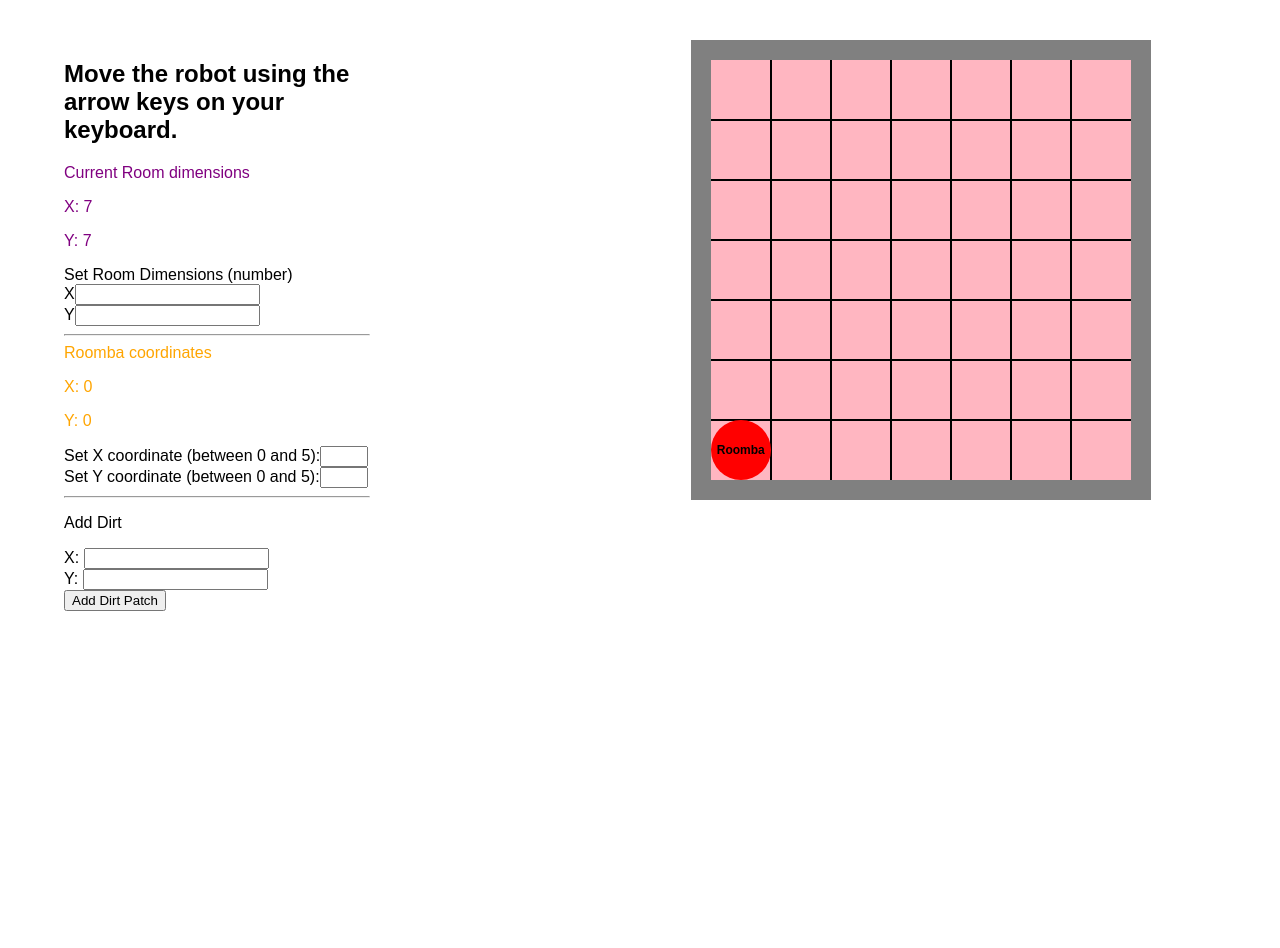
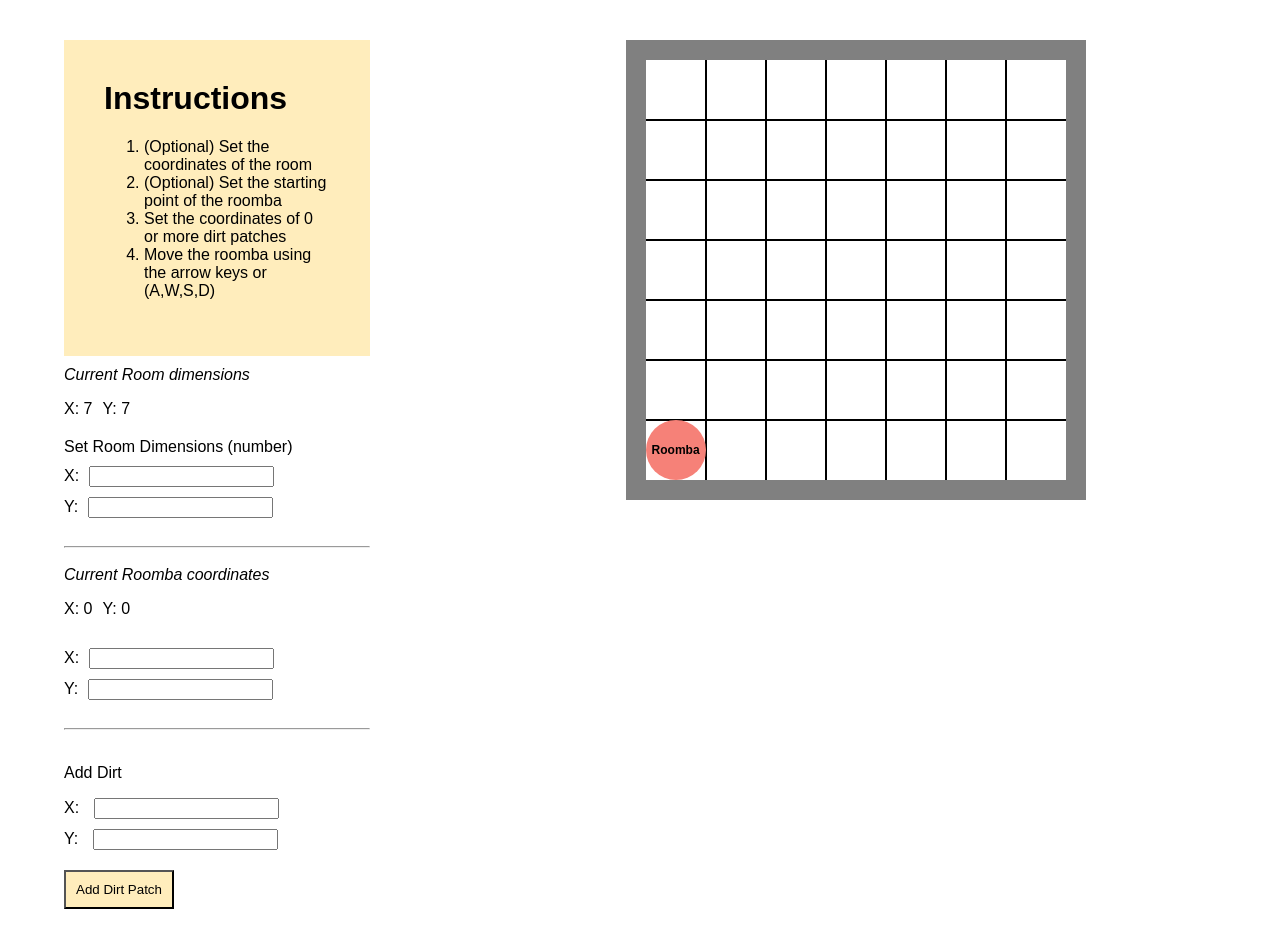
Before and after one commit to petia182/roomba-hoover, a React app: page / in a window 1280 px wide. Shown: the top 948 px of the page. Before the commit the page ends 800 px from the top, so only its background shows below. Built offline with nearby package versions, Linux system fonts and the light colour scheme.

Commit message:
adding more styling and props

```diff
--- a/src/App.scss
+++ b/src/App.scss
@@ -1,5 +1,9 @@
 $block: 60px;
 $border-width: 40px;
+
+body {
+  // background-color: lightgrey;
+}
 
 .container {
   height: 100%;
@@ -13,6 +17,15 @@ $border-width: 40px;
 .settings {
   width: calc(30% - 40px);
   margin-right: 20vw;
+}
+
+.instructions {
+  background-color: #FFEDBC;
+  padding: 40px;
+
+  h1 {
+    margin-top: 0;
+  }
 }
 
 .coordinate-system-wrapper {
@@ -30,21 +43,17 @@ $border-width: 40px;
   &::after {
     height: calc(100% + #{$border-width * 1.5});
     width: 1px;
-    background-color: red;
   }
 
   &::before {
     width: calc(100% + #{$border-width * 1.5});
     height: 1px;
-    background-color: blue;
   }
  }
 
 .coordinate-system {
   display: flex;
   flex-wrap: wrap;
-  margin: 0 auto;
-  background-color: lightpink;
   position: relative;
   border: 20px solid grey;
   overflow: hidden;
@@ -68,7 +77,7 @@ $border-width: 40px;
 
 .roomba {
   position: absolute;
-  background-color: red;
+  background-color: #F68178;
   border-radius: 50%;
   display: flex;
   align-items: center;
@@ -77,12 +86,32 @@ $border-width: 40px;
   font-size: 12px;
 }
 
+.room-coordinates,
 .roomba-coordinates {
-  color: orange;
+  padding: 10px 0 10px 0;
+
+  p {
+    margin-bottom: 0;
+  }
+
+  span {
+    display: inline-block;
+    margin-right: 10px;
+  }
 }
 
-.room-coordinates {
-  color: purple;
+.room-settings,
+.roomba-settings,
+.dirt-settings {
+  padding: 10px 0 20px 0;
+
+  label {
+    margin-right: 10px;
+  }
+
+  .form-group {
+    margin-top: 10px;
+  }
 }
 
 .y-axis {
@@ -98,3 +127,11 @@ $border-width: 40px;
   bottom: calc(-#{$border-width} - 9px);
   right: -$border-width;
 }
+
+.add-patch {
+  appearance: none;
+  border-radius: 0;
+  padding: 10px;
+  background-color: #FFEDBC;
+  margin-top: 20px;
+}
--- a/src/components/room-settings.js
+++ b/src/components/room-settings.js
@@ -1,4 +1,4 @@
-import React from "react";
+import React from 'react';
 
 class RoomSettings extends React.Component {
   render() {
@@ -6,20 +6,31 @@ class RoomSettings extends React.Component {
       roomDimensionsWidth,
       roomDimensionsHeight,
       setRoomWidthDimensions,
-			setRoomHeightDimensions
+      setRoomHeightDimensions,
     } = this.props;
     return (
       <React.Fragment>
-				<h2>Move the robot using the arrow keys on your keyboard.</h2>
+        <div className="instructions">
+          <h1>Instructions</h1>
+          <ol>
+            <li>(Optional) Set the coordinates of the room</li>
+            <li>(Optional) Set the starting point of the roomba</li>
+            <li>Set the coordinates of 0 or more dirt patches</li>
+            <li>Move the roomba using the arrow keys or (A,W,S,D)</li>
+          </ol>
+        </div>
         <div className="room-coordinates">
-					<p>Current Room dimensions</p>
-					<p>X: {roomDimensionsWidth}</p>
-					<p>Y: {roomDimensionsHeight}</p>
+          <i>Current Room dimensions</i>
+          <p>
+            <span>X: {roomDimensionsWidth}</span>
+            <span>Y: {roomDimensionsHeight}</span>
+          </p>
         </div>
+        <div className="room-settings">
           Set Room Dimensions (number)
           <br />
           <div className="form-group">
-					<label htmlFor="room-width-dimensions">X</label>
+            <label htmlFor="room-width-dimensions">X:</label>
             <input
               onChange={setRoomWidthDimensions}
               id="room-width-dimensions"
@@ -27,12 +38,13 @@ class RoomSettings extends React.Component {
             />
           </div>
           <div className="form-group">
-					<label htmlFor="room-height-dimensions">Y</label>
+            <label htmlFor="room-height-dimensions">Y:</label>
             <input
               onChange={setRoomHeightDimensions}
               id="room-height-dimensions"
               type="number"
             />
+          </div>
         </div>
       </React.Fragment>
     );
--- a/src/components/room.js
+++ b/src/components/room.js
@@ -11,6 +11,7 @@ class Room extends React.Component {
       robotYCoordinates,
       renderBlock,
       blockSize,
+      deleteDirtPatch,
       // dirtXCoordinates,
       // dirtYCoordinates,
       // dirtOpacity,
@@ -39,13 +40,19 @@ class Room extends React.Component {
         >
           Roomba
         </div>
-        {Object.keys(dirtPatches).map(patch => {
-          // console.log(dirtPatches[patch]);
+        {Object.keys(dirtPatches).map((patch, i) => {
+          // console.log(dirtPatches);
           return (
             <DirtPatch
+              key={dirtPatches[patch].id}
+              partch={dirtPatches[patch]}
+              dirtPatches={dirtPatches}
               dirtXCoordinates={parseInt(dirtPatches[patch].x, 0)}
               dirtYCoordinates={parseInt(dirtPatches[patch].y, 0)}
               blockSize={blockSize}
+              robotXCoordinates={robotXCoordinates}
+              robotYCoordinates={robotYCoordinates}
+              deleteDirtPatch={deleteDirtPatch}
             />
           );
         })}
--- a/src/components/roomba-settings.js
+++ b/src/components/roomba-settings.js
@@ -1,4 +1,4 @@
-import React from "react";
+import React from 'react';
 
 class RoombaSettings extends React.Component {
   render() {
@@ -7,33 +7,27 @@ class RoombaSettings extends React.Component {
       robotXCoordinates,
       setRobotXCoordinates,
       setRobotYCoordinates,
-			blockSize
+      blockSize,
     } = this.props;
 
     return (
       <React.Fragment>
         <div className="roomba-coordinates">
-					Roomba coordinates
-					<p>X: {robotXCoordinates / blockSize}</p>
-					<p>Y: {robotYCoordinates / blockSize}</p>
+          <i>Current Roomba coordinates</i>
+          <p>
+            <span>X: {robotXCoordinates / blockSize}</span>
+            <span>Y: {robotYCoordinates / blockSize}</span>
+          </p>
+        </div>
+        <div className="roomba-settings">
+          <div className="form-group">
+            <label htmlFor="">X:</label>
+            <input onChange={setRobotXCoordinates} type="number" />
           </div>
           <div className="form-group">
-					<label htmlFor="">Set X coordinate (between 0 and 5):</label>
-					<input
-						onChange={setRobotXCoordinates}
-						type="number"
-						min="0"
-						max="5"
-					/>
+            <label htmlFor="">Y:</label>
+            <input onChange={setRobotYCoordinates} type="number" />
           </div>
-				<div className="form-group">
-					<label htmlFor="">Set Y coordinate (between 0 and 5):</label>
-					<input
-						onChange={setRobotYCoordinates}
-						type="number"
-						min="0"
-						max="5"
-					/>
         </div>
       </React.Fragment>
     );
```
Lines whose indentation alone changed are shown as unchanged.
